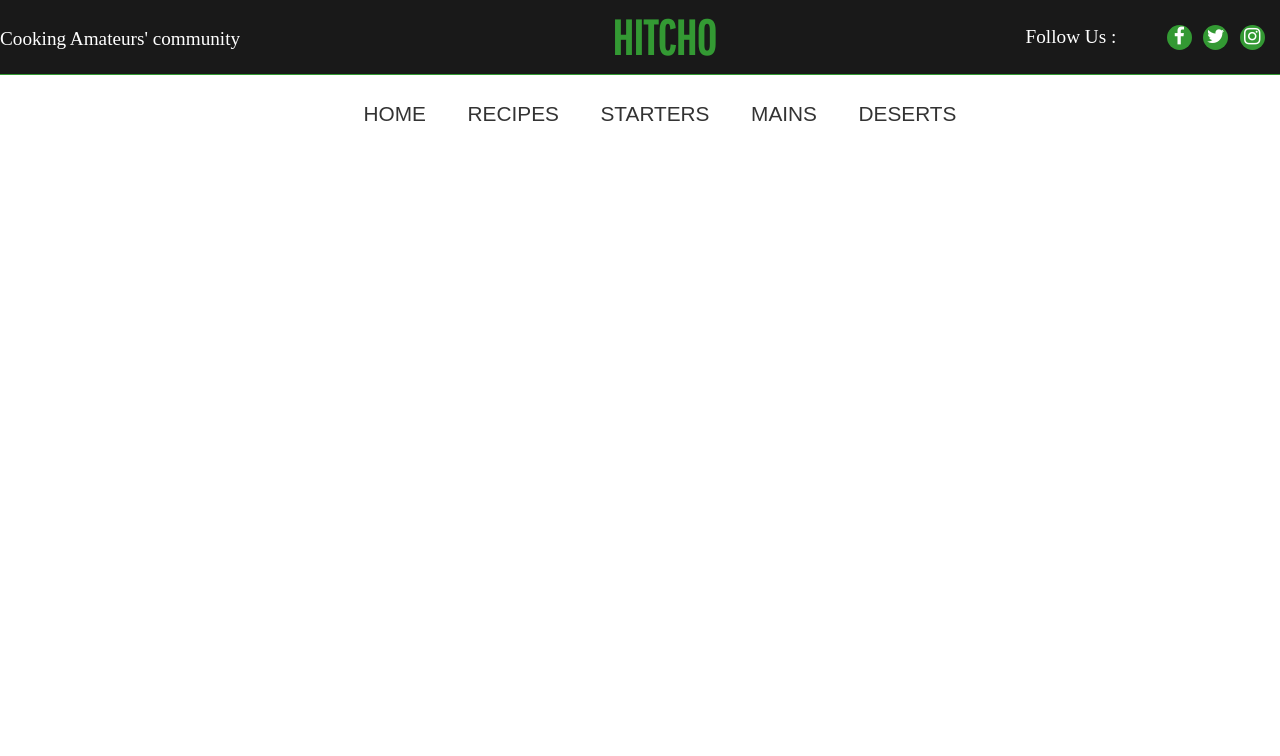
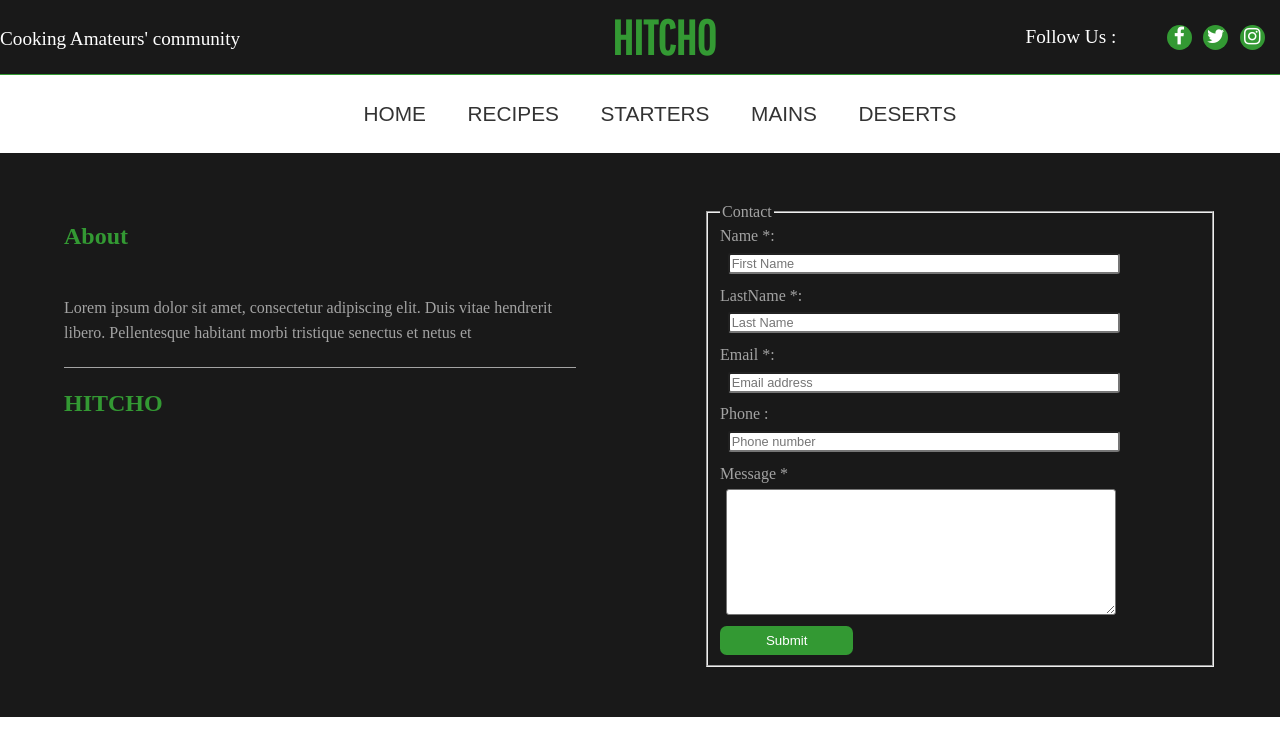
Before and after one commit to KokuKUSIAKU/React-Redux-Express-App, a React app: page / in a window 1280 px wide. Shown: the top 756 px of the page. Built offline with nearby package versions, Linux system fonts and the light colour scheme.

Commit message:
footer add

```diff
--- a/public/app.bundle.js
+++ b/public/app.bundle.js
@@ -1 +1 @@
-!function(e){function t(n){if(r[n])return r[n].exports;var o=r[n]={i:n,l:!1,exports:{}};return e[n].call(o.exports,o,o.exports,t),o.l=!0,o.exports}var r={};t.m=e,t.c=r,t.d=function(e,r,n){t.o(e,r)||Object.defineProperty(e,r,{configurable:!1,enumerable:!0,get:n})},t.n=function(e){var r=e&&e.__esModule?function(){return e.default}:function(){return e};return t.d(r,"a",r),r},t.o=function(e,t){return Object.prototype.hasOwnProperty.call(e,t)},t.p="",t(t.s=271)}({271:function(e,t,r){"use strict";e.exports=window.onload=function(){function e(){i.classList.toggle("close-tag"),c.classList.toggle("ps-left-zero")}function t(e){var t=c.querySelector("[aria-current=page]"),r=e.target;if(t!==r){t.removeAttribute("aria-current"),r.setAttribute("aria-current","page");var u=document.querySelector("#listofrecipes");u&&u.focus()}n.innerWidth<=o&&(i.classList.toggle("close-tag"),c.classList.toggle("ps-left-zero"))}var r=document,n=window,o=760,c=r.querySelector(".navbar"),i=r.querySelector(".nv-toggle");i.addEventListener("click",e),c.addEventListener("click",t)}()}});
+!function(e){function t(n){if(r[n])return r[n].exports;var o=r[n]={i:n,l:!1,exports:{}};return e[n].call(o.exports,o,o.exports,t),o.l=!0,o.exports}var r={};t.m=e,t.c=r,t.d=function(e,r,n){t.o(e,r)||Object.defineProperty(e,r,{configurable:!1,enumerable:!0,get:n})},t.n=function(e){var r=e&&e.__esModule?function(){return e.default}:function(){return e};return t.d(r,"a",r),r},t.o=function(e,t){return Object.prototype.hasOwnProperty.call(e,t)},t.p="",t(t.s=273)}({273:function(e,t,r){"use strict";e.exports=window.onload=function(){function e(){i.classList.toggle("close-tag"),c.classList.toggle("ps-left-zero")}function t(e){var t=c.querySelector("[aria-current=page]"),r=e.target;if(t!==r){t.removeAttribute("aria-current"),r.setAttribute("aria-current","page");var u=document.querySelector("#listofrecipes");u&&u.focus()}n.innerWidth<=o&&(i.classList.toggle("close-tag"),c.classList.toggle("ps-left-zero"))}var r=document,n=window,o=760,c=r.querySelector(".navbar"),i=r.querySelector(".nv-toggle");i.addEventListener("click",e),c.addEventListener("click",t)}()}});
--- a/src/components/App.js
+++ b/src/components/App.js
@@ -4,12 +4,14 @@ import React from "react";
 
 import NavBar from "../containers/NavBar";
 import Header from "./Header";
+import Footer from "./Footer";
 /*  eslint-enable */
 
 const App = () => (
   <div>
     <Header/>
     <NavBar />
+    <Footer />
   </div>
 );
 
--- /dev/null
+++ b/src/components/ContactForm.js
@@ -0,0 +1,61 @@
+/* eslint-disable */
+import React from 'react';
+/* eslint-enable */
+
+const ContactForm = () => (
+  <form action="">
+    <fieldset>
+      <legend id="contacts"> Contact</legend>
+      <label htmlFor="firstname"   >
+        Name *:</label>
+      <input
+        type="text"
+        name="firstname"
+        id="firstname"
+        placeholder="First Name"
+        className="contact-field"
+        required
+      />
+
+      <label htmlFor="LastName"   >
+        LastName *:</label>
+      <input
+        type="text"
+        name="lastname"
+        id="lastname"
+        placeholder="Last Name"
+        className="contact-field"
+        required
+      />
+
+      <label htmlFor="email"   >
+        Email *:</label>
+      <input
+        type="email"
+        name="email"
+        id="email"
+        placeholder="Email address"
+        className="contact-field"
+        required
+      />
+
+      <label htmlFor="phone"   >
+        Phone :</label>
+      <input
+        type="text"
+        name="phone"
+        id="phone"
+        placeholder="Phone number"
+        className="contact-field"
+        required
+      />
+
+      <label htmlFor="message">Message *</label>
+      <textarea id="message" className="contact-field" rows="10" required>
+      </textarea>
+      <input id="submit" type="submit" aria-describedby="submit" />
+    </fieldset>
+  </form>
+);
+
+export default ContactForm;
--- /dev/null
+++ b/src/components/Footer.js
@@ -0,0 +1,24 @@
+/* eslint-disable */
+import React from "react";
+import Logo from "./Logo";
+import ContactForm from "./ContactForm";
+/*  eslint-enable */
+
+const Footer = () => (
+  <footer className="footer border-box-item">
+    <section className="footer-about-wrap border-box-item" aria-labelledby="abouthitcho">
+      <div className="footer-about footer-item-align border-box-item">
+        <h2 id="abouthitcho">About</h2>
+        <p>Lorem ipsum dolor sit amet, consectetur adipiscing elit. Duis vitae hendrerit libero. Pellentesque habitant morbi tristique senectus et netus et</p>
+        <Logo />
+      </div>
+    </section>
+    <section className="footer-contact-wrap border-box-item" aria-labelledby="contacts">
+      <div className="footer-contact-form footer-item-align border-box-item">
+        <ContactForm />
+      </div>
+    </section>
+  </footer>
+
+);
+export default Footer;
--- a/src/styles/style.css
+++ b/src/styles/style.css
@@ -1,9 +1,77 @@
 /*  to be optimised with CSSLint further*/
+
+#abouthitcho {
+  color: #339933;
+  text-align: initial
+}
 
 body {
   box-sizing: border-box;
   margin: 0;
   width: 100%
+}
+
+.border-box-item {
+  box-sizing: border-box
+}
+
+.contact-field {
+  display: block;
+  width: 80%;
+  font-size: 0.8em;
+  margin: 0.6em 0.6em 1em;
+  border-radius: 3px;
+}
+
+.footer {
+  background-color: rgba(0, 0, 0, 0.9);
+  color: rgba(255, 255, 255, .6);
+  padding: 50px 0;
+  text-align: center
+}
+
+.footer .brand-name {
+  color: #339933
+}
+
+.footer-about {
+  box-sizing: border-box;
+  margin: 0 auto;
+  text-align: inherit
+}
+
+.footer-about p {
+  font: 20px;
+  line-height: 25px;
+  padding: 25px 0;
+  position: relative
+}
+
+.footer-about p::after {
+  bottom: 2px;
+  border-bottom: 1px solid rgba(255, 255, 255, .6);
+  content: "";
+  left: 0px;
+  position: absolute;
+  width: 100%
+}
+
+.footer-about-wrap, .footer-contact-wrap {
+  display: inline-block;
+  min-width: 400px;
+  text-align: initial;
+  vertical-align: top;
+  width: 50%
+}
+
+.footer-contact-form {
+  box-sizing: border-box;
+  width: 90%;
+}
+
+.footer-item-align {
+  margin: 0 auto;
+  width: 80%
 }
 
 .header {
@@ -45,6 +113,7 @@ body {
   display: inline-block;
   text-align: center;
 }
+
 .menuItem a {
   color: rgba(0, 0, 0, 0.8);
   text-decoration: none;
@@ -52,10 +121,10 @@ body {
 }
 
 .navbar {
-  font-size:1.3rem;
+  font-size: 1.3rem;
   font-family: signika, sans-serif;
-  margin:0 auto;
-  padding:0.3em 0;
+  margin: 0 auto;
+  padding: 0.3em 0;
   text-align: center;
 }
 
@@ -103,12 +172,19 @@ body {
   font-size: 0.8em
 }
 
+#submit {
+  background: #339933;
+  border: 0.5em solid transparent;
+  border-radius: 0.5em;
+  color: rgb(255, 255, 255);
+  width: 10em
+}
+
 @media screen and (max-width:700px) {
   .close-tag {
     background-image: linear-gradient(45deg, transparent 1.6em, #ccc 1.6em, #ccc 1.8em, transparent 1.8em), linear-gradient(135deg, transparent 1.2em, #ccc 1.2em, #ccc 1.4em, transparent 1.4em);
     background-size: 2.5em 2.5em;
   }
-
   .header .brand-name {
     left: auto;
     transform: inherit;
@@ -116,21 +192,19 @@ body {
     -webkit-transform: inherit;
     margin: 0 0.5em;
   }
-  .menuItem a{
-    padding:0;
+  .menuItem a {
+    padding: 0;
   }
   .menu {
-    margin:0;
-    padding:0 1em 0.5em 0.2em;
+    margin: 0;
+    padding: 0 1em 0.5em 0.2em;
   }
-
   .menuItem {
-    border-bottom:0.05em solid #339933;
+    border-bottom: 0.05em solid #339933;
     display: block;
-    padding:0.25em 0;
+    padding: 0.25em 0;
     text-align: left;
   }
-
   .navbar {
     background-color: #fff;
     left: -6.5em;
@@ -149,7 +223,6 @@ body {
   .ps-left-zero {
     left: 0;
     position: absolute;
-
   }
   .sm-hidden {
     display: none;
```
Also changed, not shown: public/main.bundle.js, public/style.bundle.js.
